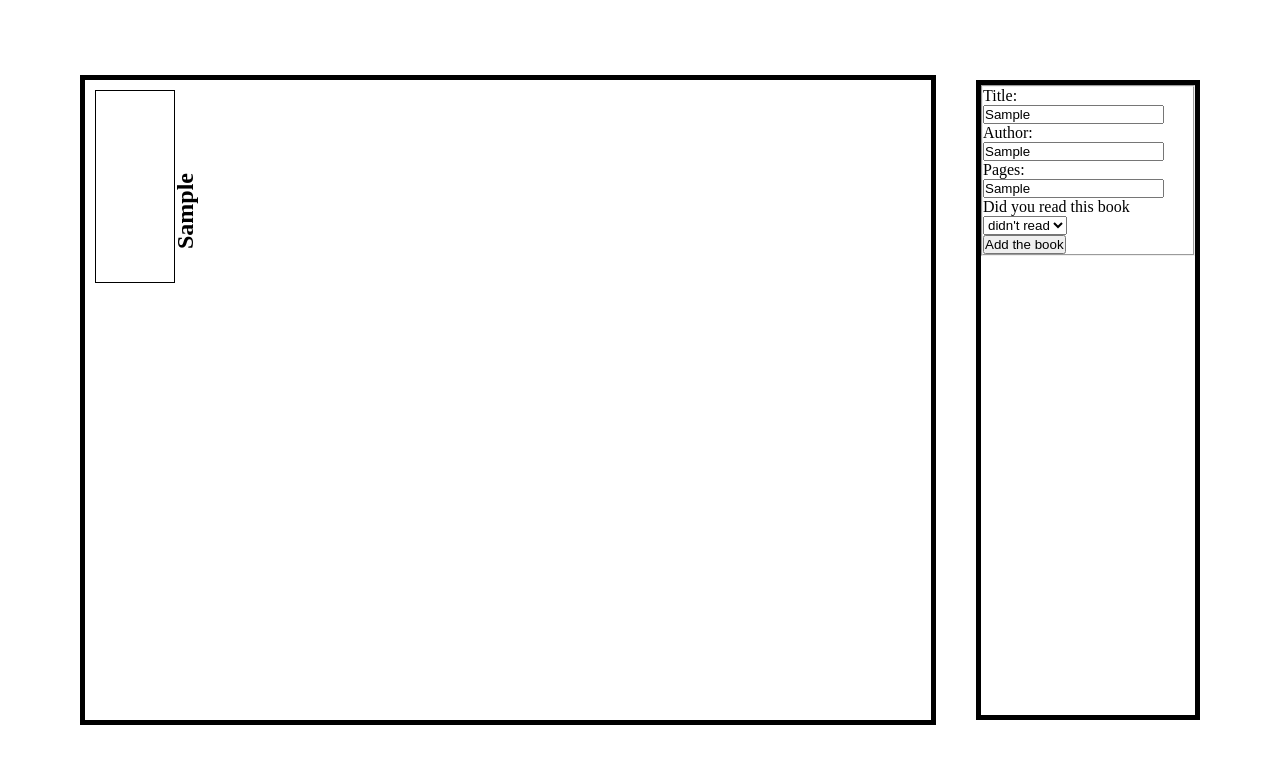
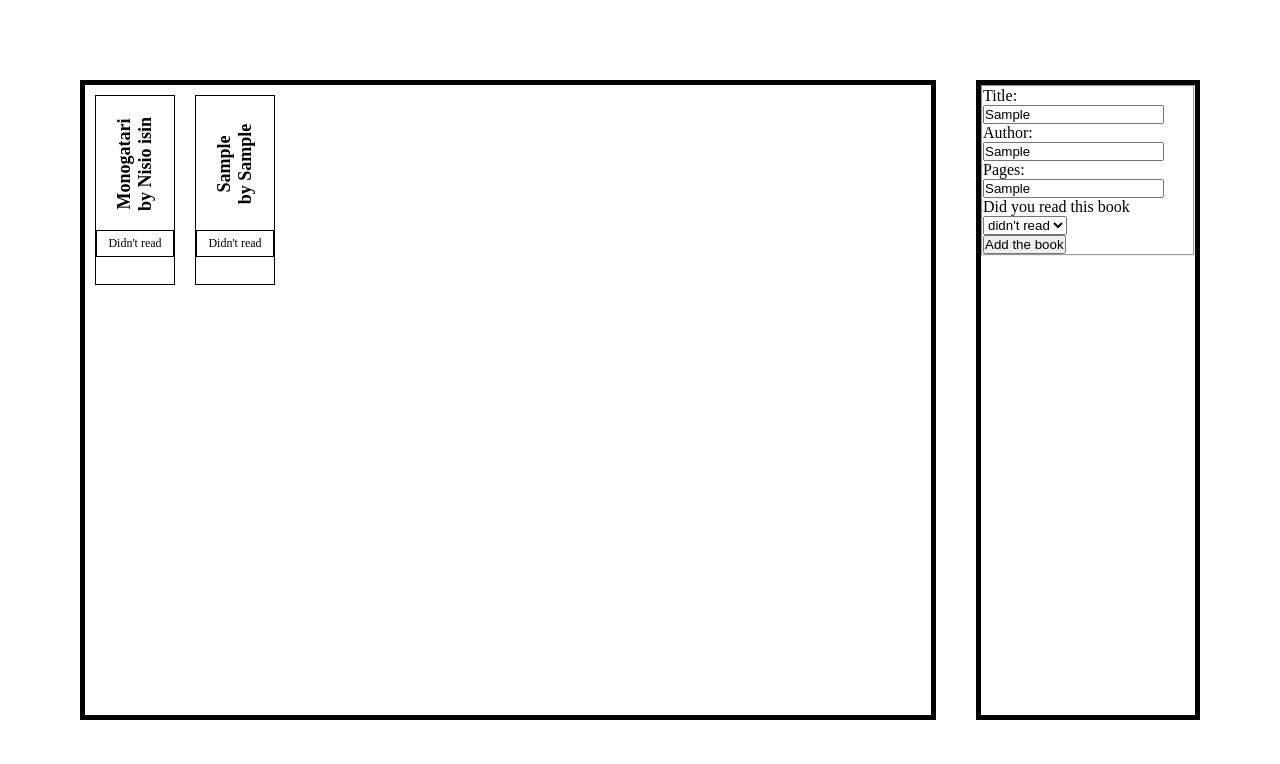
Before and after one commit to D-Hawler/Library, a plain HTML site: page index.html in a window 1280 px wide. Both pictures are taken after typing "Sample", "Sample", "Sample" into the empty fields and a click on the button "Add the book". Drawn offline with Linux system fonts and the light colour scheme.

Commit message:
style improvement
Adding functionality to display the read status of a book and improving the styles for book elements

```diff
--- a/index.html
+++ b/index.html
@@ -9,6 +9,10 @@
 </head>
 <body>
     <section id="library">
+        <div id="17f1498d-26cd-43e7-bae9-ddba0b0c2242" class="book" title="Annotation: Monogatari by Nisio isin , 292 pages.">
+            <h1 class="rotated-text">Monogatari<br>by Nisio isin </h1>
+            <div class="raedStatus">Didn't read</div>
+        </div>
     </section>
     <section class="menu">
         <form id="addBook">
@@ -24,8 +28,8 @@
 
                 <label for="raed">Did you read this book</label>
                 <select id="read">
-                    <option value="noRead">didn't read</option>
-                    <option value="read">read</option>
+                    <option value="Didn't read">didn't read</option>
+                    <option value="Read">read</option>
                 </select><br>
 
                 <button type="submit">Add the book</button>
--- a/script.js
+++ b/script.js
@@ -61,12 +61,18 @@ function addBookToLibrary(nameBook) {
     const book = document.createElement("div");
     book.setAttribute("id", nameBook.idBook);
     book.classList.add("book");
-    book.setAttribute("title", `Annotation: ${nameBook.title} by ${nameBook.author}, ${nameBook.pages} pages`);
+    book.setAttribute("title", `Annotation: ${nameBook.title} by ${nameBook.author}, ${nameBook.pages} pages.`);
 
     const titleBook = document.createElement("h1");
     titleBook.classList.add("rotated-text");
-    titleBook.textContent = nameBook.title;
+    titleBook.innerHTML = `${nameBook.title}<br>by ${nameBook.author}`;
     book.appendChild(titleBook);
+
+    const raedStatus = document.createElement("div");
+    raedStatus.classList.add("raedStatus");
+    raedStatus.textContent = nameBook.read;
+    book.appendChild(raedStatus);
+
 
     library.appendChild(book);
 };
--- a/style.css
+++ b/style.css
@@ -25,8 +25,7 @@ body section {
 
 
 #library {
-    box-sizing: content-box;
-    flex: 0 1 clamp(300px, 1200px, 1600px);
+    flex: 0 1 1210px;
 
     display: grid;
     grid-template: repeat(3, 1fr) / repeat(auto-fit, 100px);
@@ -37,16 +36,37 @@ body section {
 
     border: 1px solid rgb(0, 0, 0);
 
-    align-content: center;
+    display: flex;
+    gap: 10px;
+    flex-direction: column;
+    justify-content: space-around;
+    align-items: center;
 }
 .book:hover {
     margin: 5px;
 }
 
 .rotated-text {
+    font-size: 18px;
+    text-align: center;
+
+    padding-right: 40px;
+
+    display: inline-block;
     transform: rotate(-90deg);
-    transform-origin: right top;
-    display: inline-block;
+    white-space: nowrap;
+}
+
+.raedStatus {
+    font-size: 12px;
+    text-align: center;
+
+    width: 100%;
+
+    padding: 5px;
+    margin: 0 5px;
+
+    border: 1px solid rgb(0, 0, 0);
 }
 /* book storage area */
 
```
